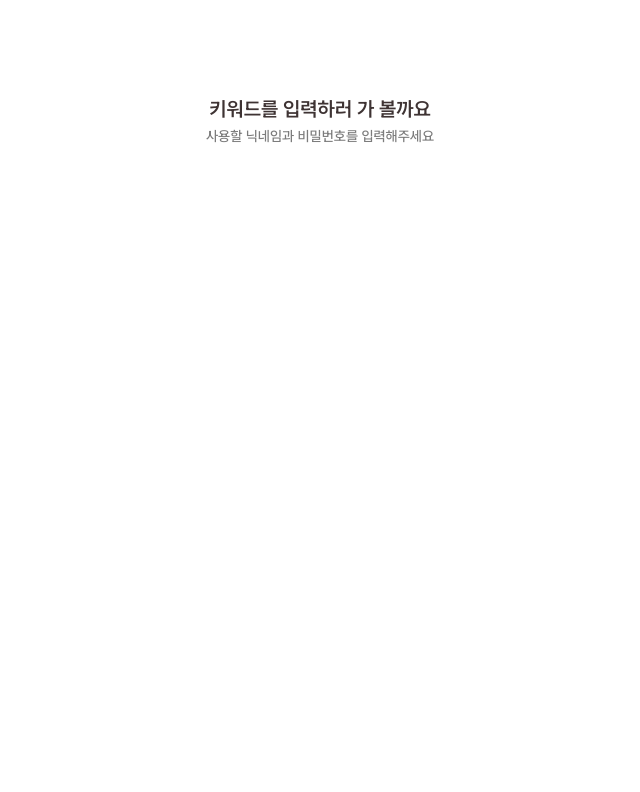
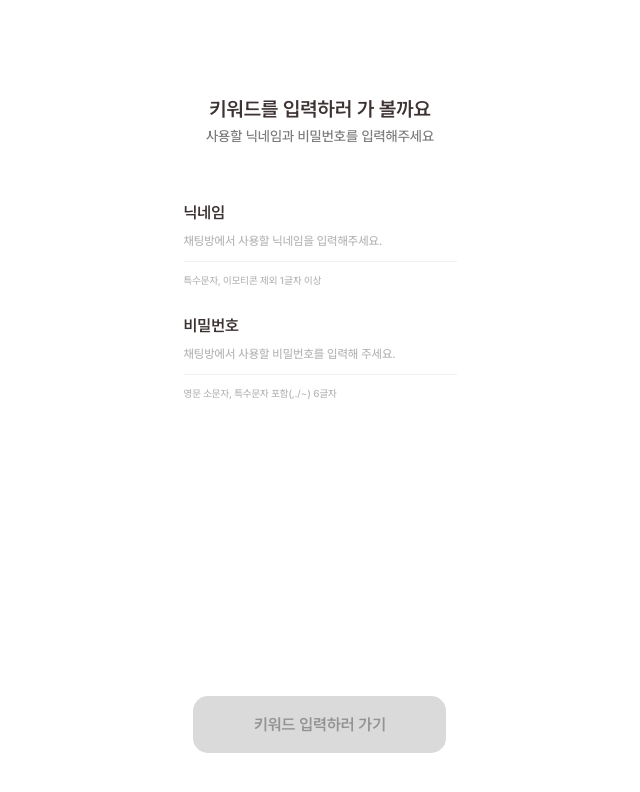
Before and after one commit to IT-s-Time-6Team/FE, a React (Vite) app: page /userEnterChatRoom in a window 1280 px wide. Shown: the top 792 px of the page, without its empty margins (320-960 px from the left). Built offline with nearby package versions, Linux system fonts and the light colour scheme.

Commit message:
feat: 사용자 입장 페이지 생성(#18)

```diff
--- a/src/pages/userEnterChatRoom/userEnterChatRoom.tsx
+++ b/src/pages/userEnterChatRoom/userEnterChatRoom.tsx
@@ -1,14 +1,80 @@
 import styled from '@emotion/styled';
 import { Container, Header } from '@components/shared/UIStyles';
 import { Title, SubTitle } from '@components/shared/TextStyles';
+import useNicknameValidation from '@hooks/InputValidation/useNicknameValid';
+import usePasswordValidation from '@hooks/InputValidation/usePasswordValid';
+import {
+  LoginContainer,
+  LoginForm,
+  InputContainer,
+  InputLabel,
+  NicknameInput,
+  PasswordInput,
+  CircleIcon,
+  CheckIcon,
+  XMarkIcon,
+} from '@components/shared/LoginFormStyle';
+import ValidationMessage from '@components/chatRoomCreated/ValidationMessage';
+import Button from '@components/chatRoomCreated/LoginButton';
 
 const UserEnterChatRoom = () => {
+  const { nickname, isNicknameValid, handleNicknameChange } = useNicknameValidation();
+  const { password, isPasswordValid, handlePasswordChange } = usePasswordValidation();
+  const isFormValid = isNicknameValid === true && isPasswordValid === true;
+
   return (
     <UserEnterContainer>
       <UserEnterHeader>
         <TitleText>키워드를 입력하러 가 볼까요</TitleText>
         <SubTitleText>사용할 닉네임과 비밀번호를 입력해주세요</SubTitleText>
       </UserEnterHeader>
+      <LoginContainer>
+        <LoginForm>
+          <InputContainer>
+            <InputLabel>
+              닉네임
+              <NicknameInput
+                type='text'
+                name='nickname'
+                value={nickname}
+                $valid={isNicknameValid}
+                onChange={(e) => handleNicknameChange(e.target.value)}
+                placeholder='채팅방에서 사용할 닉네임을 입력해주세요.'
+                autoComplete='on'
+                required
+              />
+              <CircleIcon $valid={isNicknameValid} />
+              <CheckIcon $show={isNicknameValid === true} />
+              <XMarkIcon $show={isNicknameValid === false} />
+            </InputLabel>
+            <ValidationMessage valid={isNicknameValid} type='nickname' />
+          </InputContainer>
+
+          <InputContainer>
+            <InputLabel>
+              비밀번호
+              <PasswordInput
+                type='password'
+                name='password'
+                value={password}
+                $valid={isPasswordValid}
+                onChange={(e) => handlePasswordChange(e.target.value)}
+                placeholder='채팅방에서 사용할 비밀번호를 입력해 주세요.'
+                autoComplete='current-password'
+                required
+              />
+              <CircleIcon $valid={isPasswordValid} />
+              <CheckIcon $show={isPasswordValid === true} />
+              <XMarkIcon $show={isPasswordValid === false} />
+            </InputLabel>
+            <ValidationMessage valid={isPasswordValid} type='password' />
+          </InputContainer>
+        </LoginForm>
+      </LoginContainer>
+      <ButtonContainer>
+        <ButtonText>*닉네임과 비밀번호는 이번 채팅방에서만 사용돼요.</ButtonText>
+        <EntranceButton text='키워드 입력하러 가기' active={isFormValid} />
+      </ButtonContainer>
     </UserEnterContainer>
   );
 };
@@ -27,3 +93,18 @@ const TitleText = styled(Title)`
 const SubTitleText = styled(SubTitle)`
   color: #7c7c7c;
 `;
+
+const ButtonContainer = styled(Container)`
+  margin-top: 244px;
+  gap: 13px;
+`;
+const ButtonText = styled.p`
+  color: #b7b7b7;
+  font-size: 10px;
+  font-weight: 500;
+  text-align: center;
+`;
+const EntranceButton = styled(Button)`
+  position: absolute;
+  bottom: 47px;
+`;
```
